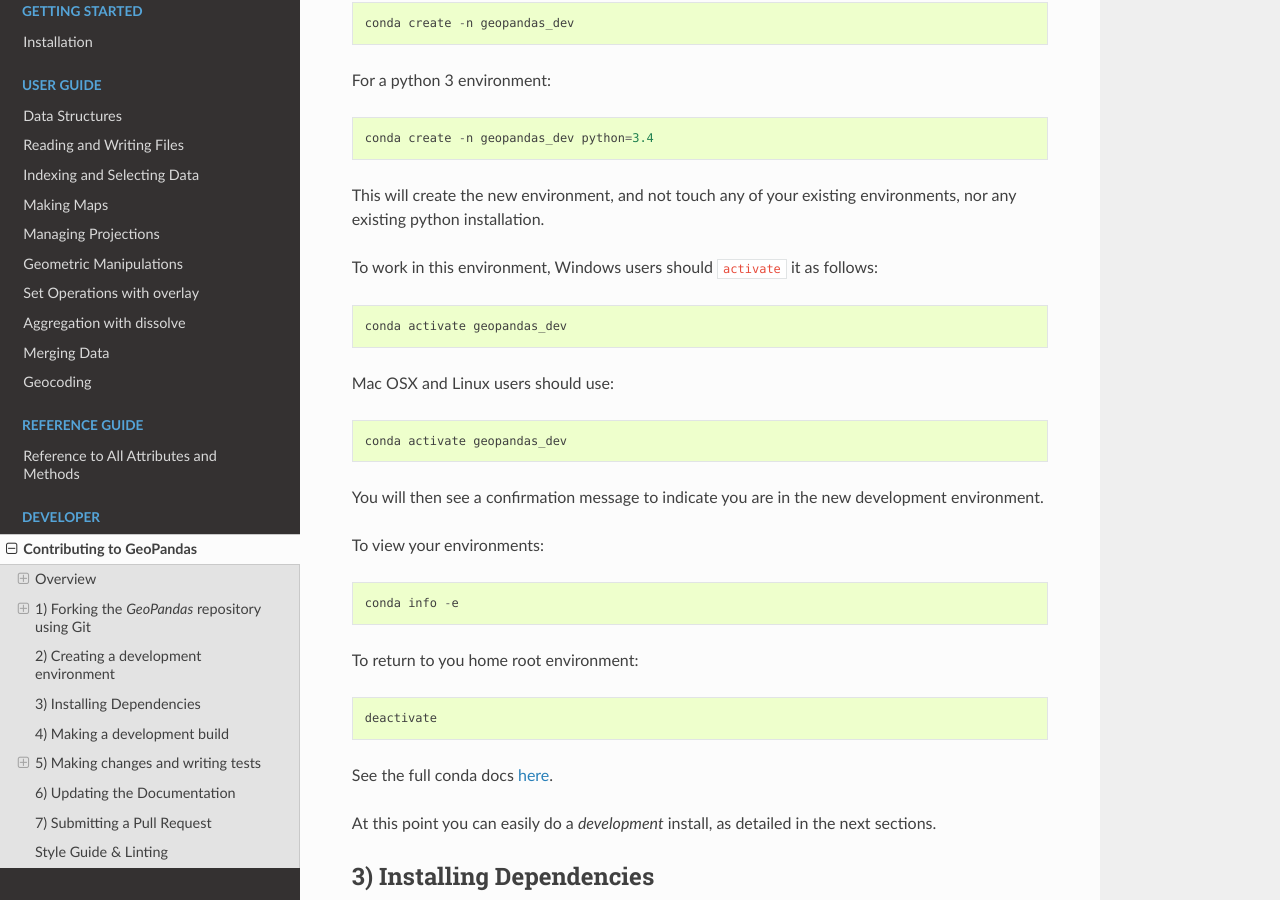
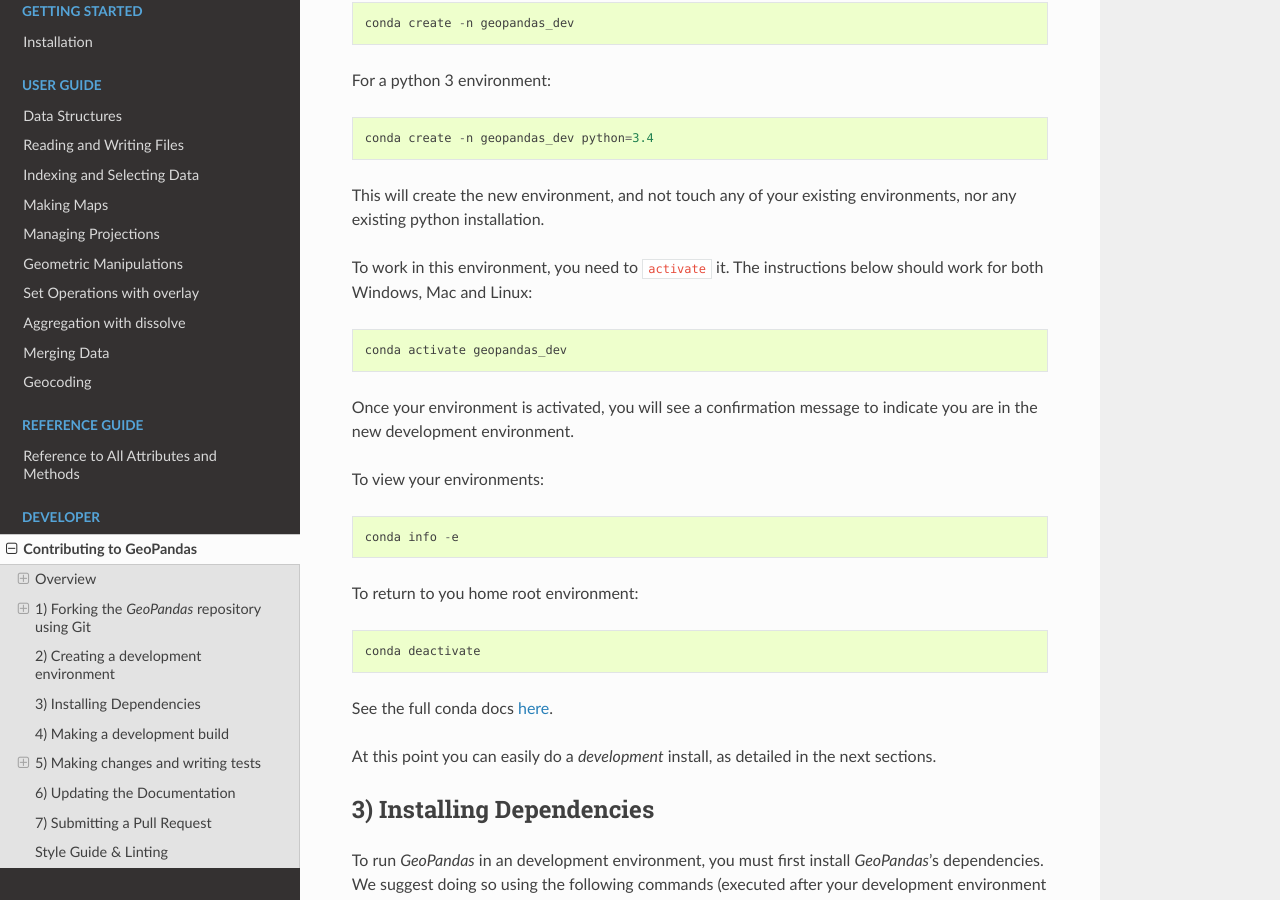
Before and after one commit to geopandas/geopandas, a Sphinx documentation site: the page built from doc/source/contributing.rst, in a window 1280 px wide and 900 px high, scrolled down 3290 px. Built offline with Sphinx 7.4.7 and the Read the Docs theme 2.0.0, drawn with Linux system fonts in a browser that asks for light colours; pages that are not in the unit, such as notebooks, are missing from menus.

Commit message:
combine conda activate instructions for windows, mac, linux

```diff
--- a/doc/source/contributing.rst
+++ b/doc/source/contributing.rst
@@ -173,15 +173,13 @@
 This will create the new environment, and not touch any of your existing environments,
 nor any existing python installation.
 
-To work in this environment, Windows users should ``activate`` it as follows::
+To work in this environment, you need to ``activate`` it. The instructions below
+should work for both Windows, Mac and Linux::
 
       conda activate geopandas_dev
 
-Mac OSX and Linux users should use::
-
-      conda activate geopandas_dev
-
-You will then see a confirmation message to indicate you are in the new development environment.
+Once your environment is activated, you will see a confirmation message to
+indicate you are in the new development environment.
 
 To view your environments::
 
```
Also changed, not shown: other parts of doc/source/contributing.rst (+1 -1 lines).
